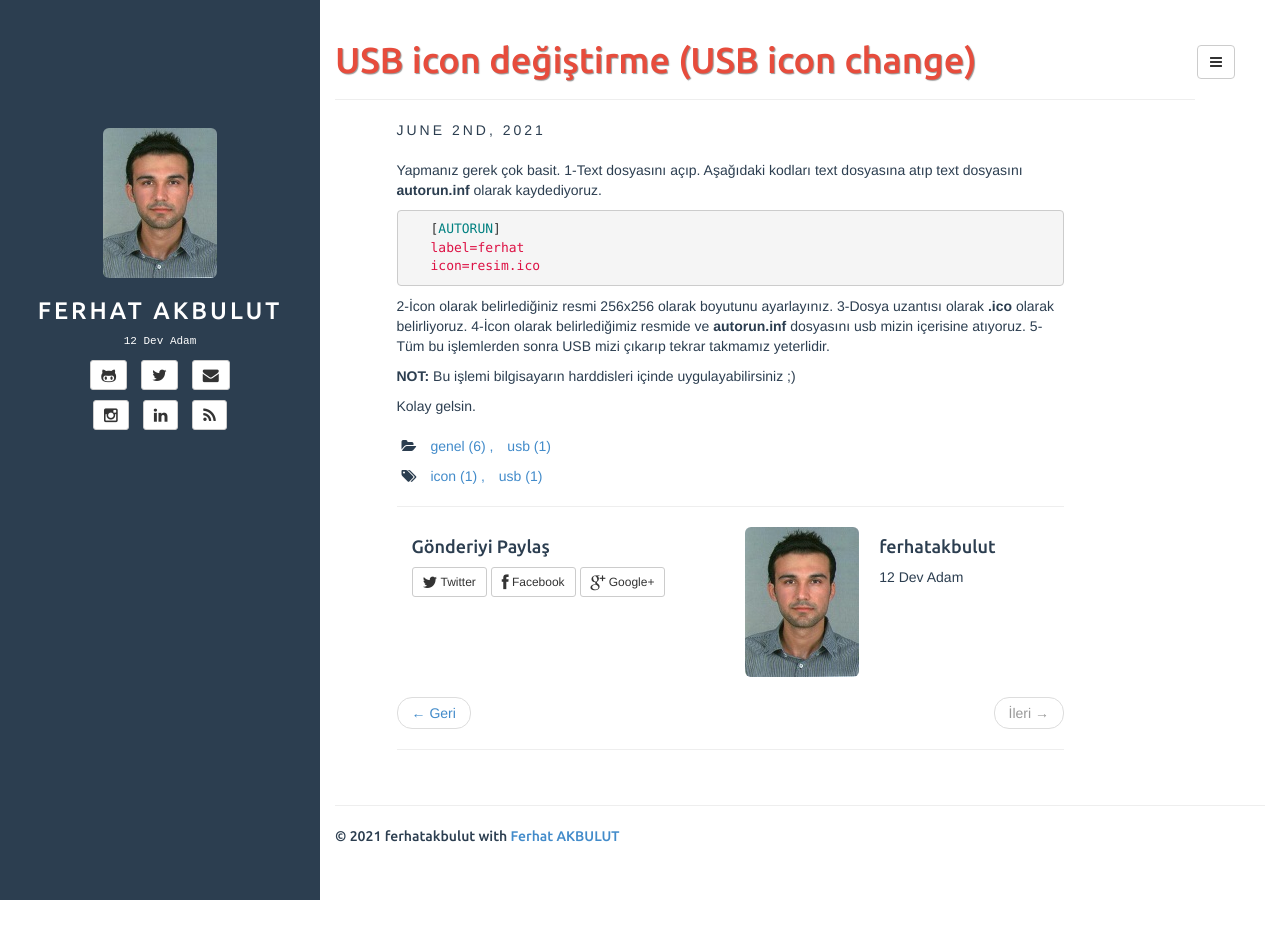
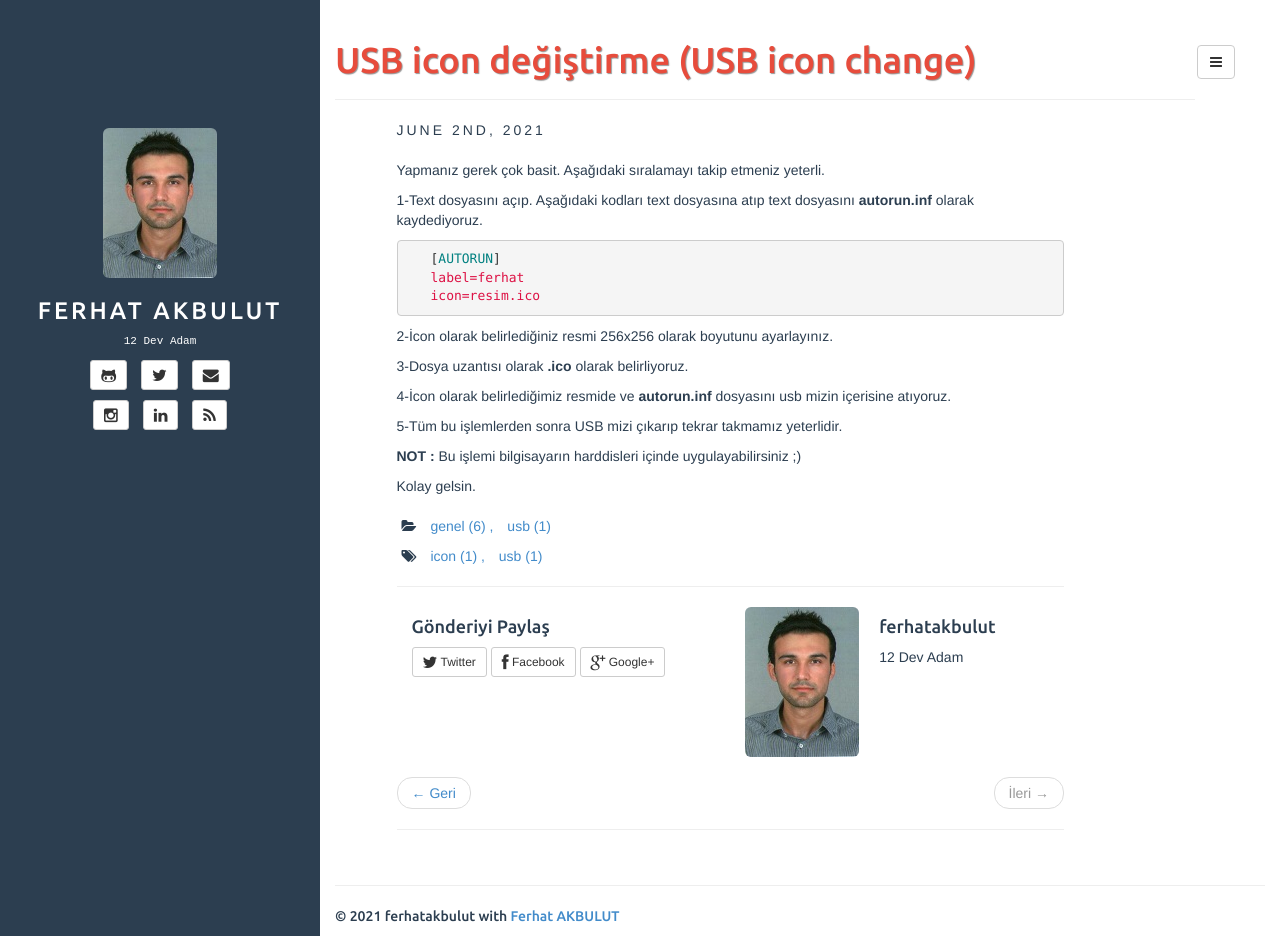
Before and after one commit to ferhatakbulut/ferhatakbulut.github.io, a Jekyll site: the page built from _posts/2021-06-02-usb-icon-change.md, in a window 1280 px wide and 936 px high. Built offline with Jekyll 4.4.1, drawn with Linux system fonts in a browser that asks for light colours.

Commit message:
update 2021-06-02-usb-icon-change

```diff
--- a/_posts/2021-06-02-usb-icon-change.md
+++ b/_posts/2021-06-02-usb-icon-change.md
@@ -6,7 +6,8 @@ tags: [icon, usb]
 description: Kullandığınız USB nin iconunu değiştirebilirsiniz. İstediğiniz bir resim atayabilirsiniz.
 ---
 
-Yapmanız gerek çok basit.
+Yapmanız gerek çok basit. Aşağıdaki sıralamayı takip etmeniz yeterli.
+
 1-Text dosyasını açıp. Aşağıdaki kodları text dosyasına atıp text dosyasını **autorun.inf** olarak kaydediyoruz.
 
 {% highlight yaml %}
@@ -18,10 +19,13 @@ Yapmanız gerek çok basit.
 {% endhighlight %}
 
 2-İcon olarak belirlediğiniz resmi 256x256 olarak boyutunu ayarlayınız.
+
 3-Dosya uzantısı olarak **.ico** olarak belirliyoruz.
+
 4-İcon olarak belirlediğimiz resmide ve **autorun.inf** dosyasını usb mizin içerisine atıyoruz.
+
 5-Tüm bu işlemlerden sonra USB mizi çıkarıp tekrar takmamız yeterlidir.
 
-**NOT:** Bu işlemi bilgisayarın harddisleri içinde uygulayabilirsiniz ;)
+**NOT :** Bu işlemi bilgisayarın harddisleri içinde uygulayabilirsiniz ;)
 
 Kolay gelsin.
```
